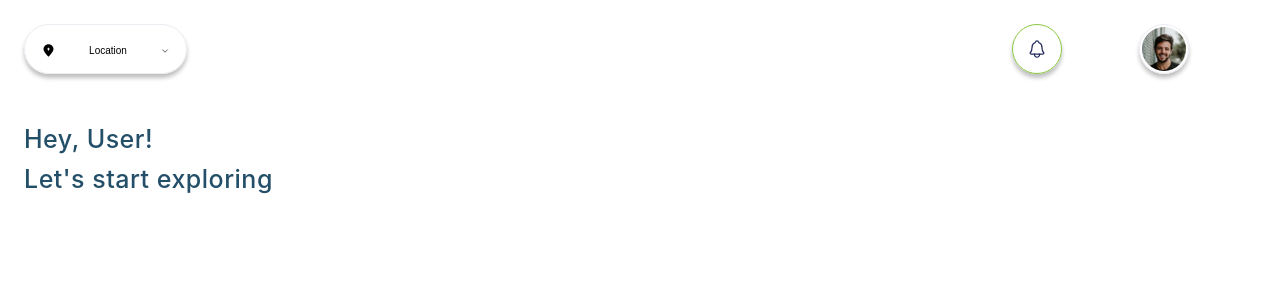
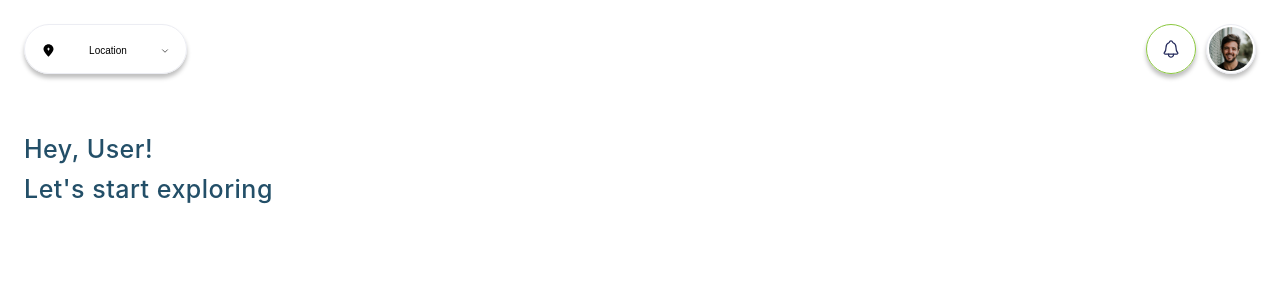
Before and after one commit to maystrova/rise-real-estate, a Next.js app: page / in a window 1280 px wide. Shown: the top 300 px of the page. Built offline with nearby package versions, Linux system fonts and the light colour scheme.

Commit message:
header @media

```diff
--- a/styles/header.module.scss
+++ b/styles/header.module.scss
@@ -1,17 +1,33 @@
+$extra-small: 370px;
+$small: 768px;
+$medium: 1024px;
+$large: 1280px;
+$extra-large: 1440px;
+
 .container {
+    margin-bottom: 35px;
     display: grid;
-    gap: 10px;
-    grid-template-areas:
-        'location'
-        'actions';
-    align-items: center;
-    grid-template-columns: 4fr 1fr;
-    margin-bottom: 35px;
+    gap: 20px;
+
+    @media (min-width: $extra-small) {
+        max-width: $extra-large;
+        align-items: center;
+        grid-template-areas:
+            'location'
+            'actions';
+        grid-template-columns: 4fr 1fr;
+    }
 }
 
 .container_userActions {
     display: grid;
     gap: 10px;
     align-items: center;
-    grid-template-columns: 1fr 1fr;
+    grid-template-columns: 50px 50px;
+
+    @media (min-width: $extra-small) {
+        max-width: $extra-large;
+        grid-template-columns: 1fr 1fr;
+        justify-self: right;
+    }
 }
```
Also changed, not shown: constants/mediaQuery.ts (deleted, +0 -7 lines).
